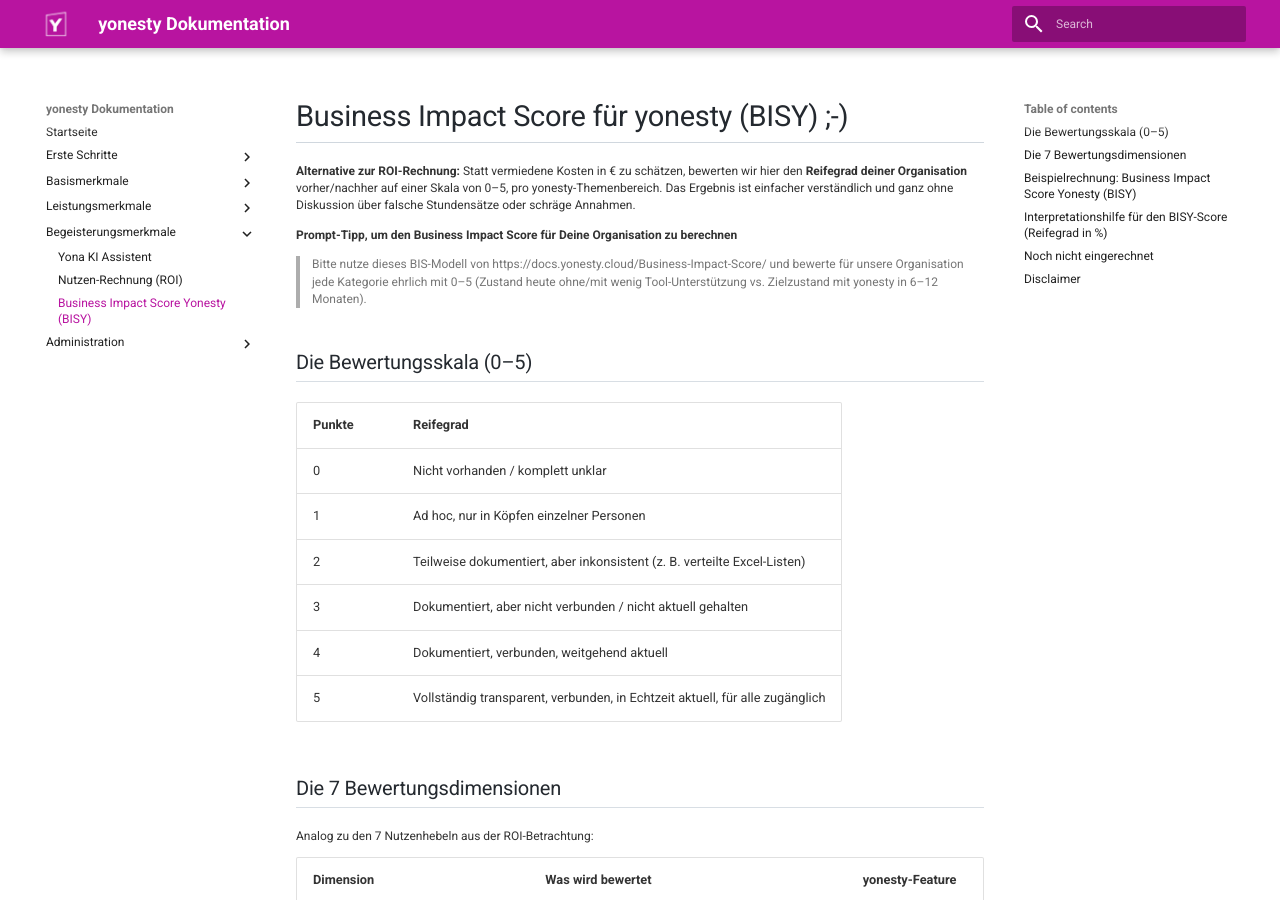
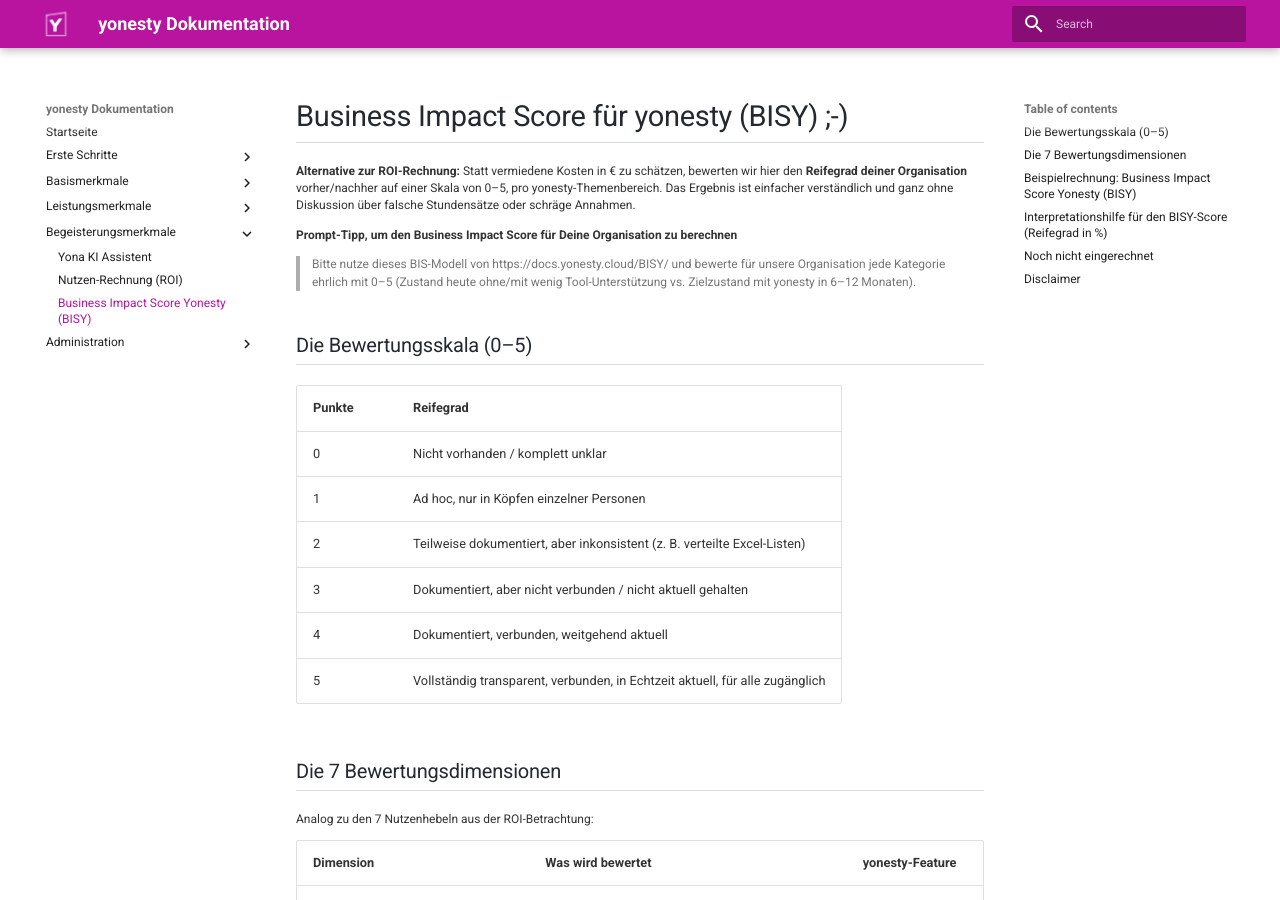
Before and after one commit to ricohaenelsoletti/yonesty, an MkDocs documentation site: the page built from docs/BISY.md, in a window 1280 px wide and 900 px high. Built offline with MkDocs 1.6.1 and Material for MkDocs 9.7.7, drawn with Linux system fonts in a browser that asks for light colours; some of the changed lines change nothing that is shown.

Commit message:
Fix link to BIS model in BISY.md
Updated the link for the BIS model in the prompt tip.

```diff
--- a/docs/BISY.md
+++ b/docs/BISY.md
@@ -3,7 +3,7 @@
 **Alternative zur ROI-Rechnung:** Statt vermiedene Kosten in € zu schätzen, bewerten wir hier den **Reifegrad deiner Organisation** vorher/nachher auf einer Skala von 0–5, pro yonesty-Themenbereich. Das Ergebnis ist einfacher verständlich und ganz ohne Diskussion über falsche Stundensätze oder schräge Annahmen.
 
 **Prompt-Tipp, um den Business Impact Score für Deine Organisation zu berechnen**
-> Bitte nutze dieses BIS-Modell von https://docs.yonesty.cloud/Business-Impact-Score/ und bewerte für unsere Organisation jede Kategorie ehrlich mit 0–5 (Zustand heute ohne/mit wenig Tool-Unterstützung vs. Zielzustand mit yonesty in 6–12 Monaten).
+> Bitte nutze dieses BIS-Modell von https://docs.yonesty.cloud/BISY/ und bewerte für unsere Organisation jede Kategorie ehrlich mit 0–5 (Zustand heute ohne/mit wenig Tool-Unterstützung vs. Zielzustand mit yonesty in 6–12 Monaten).
 
 ## Die Bewertungsskala (0–5)
 
```
